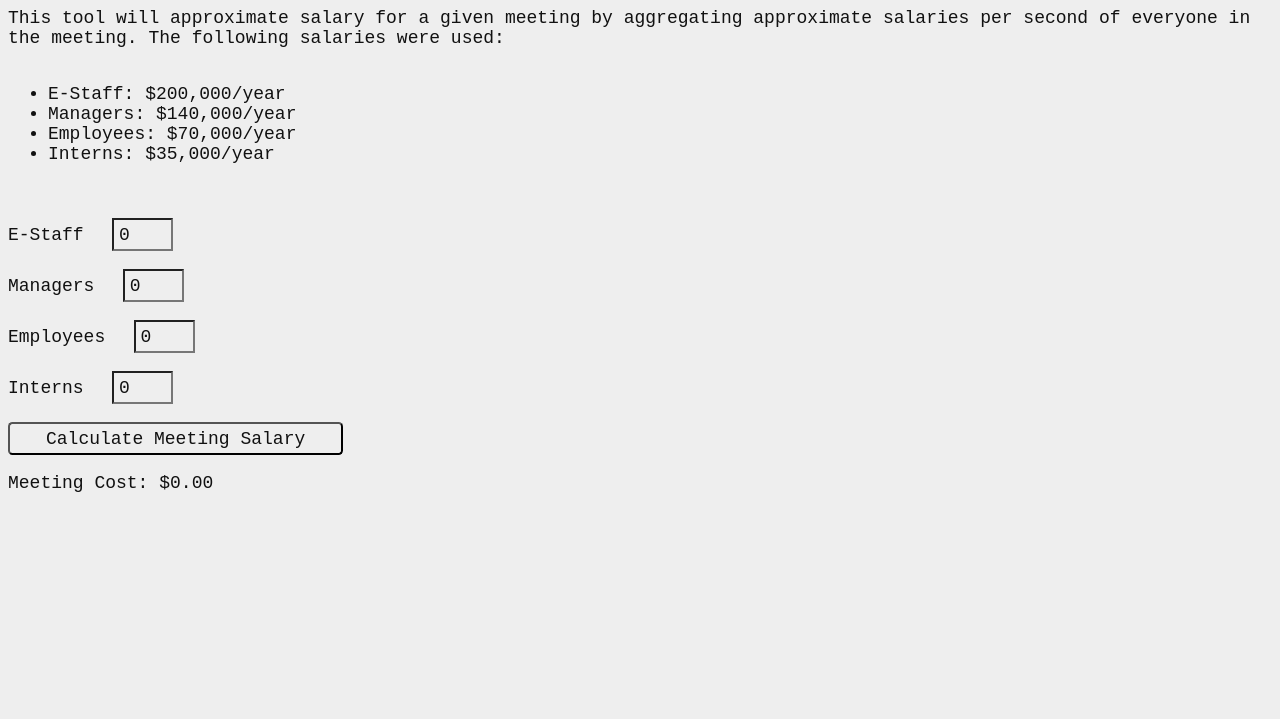
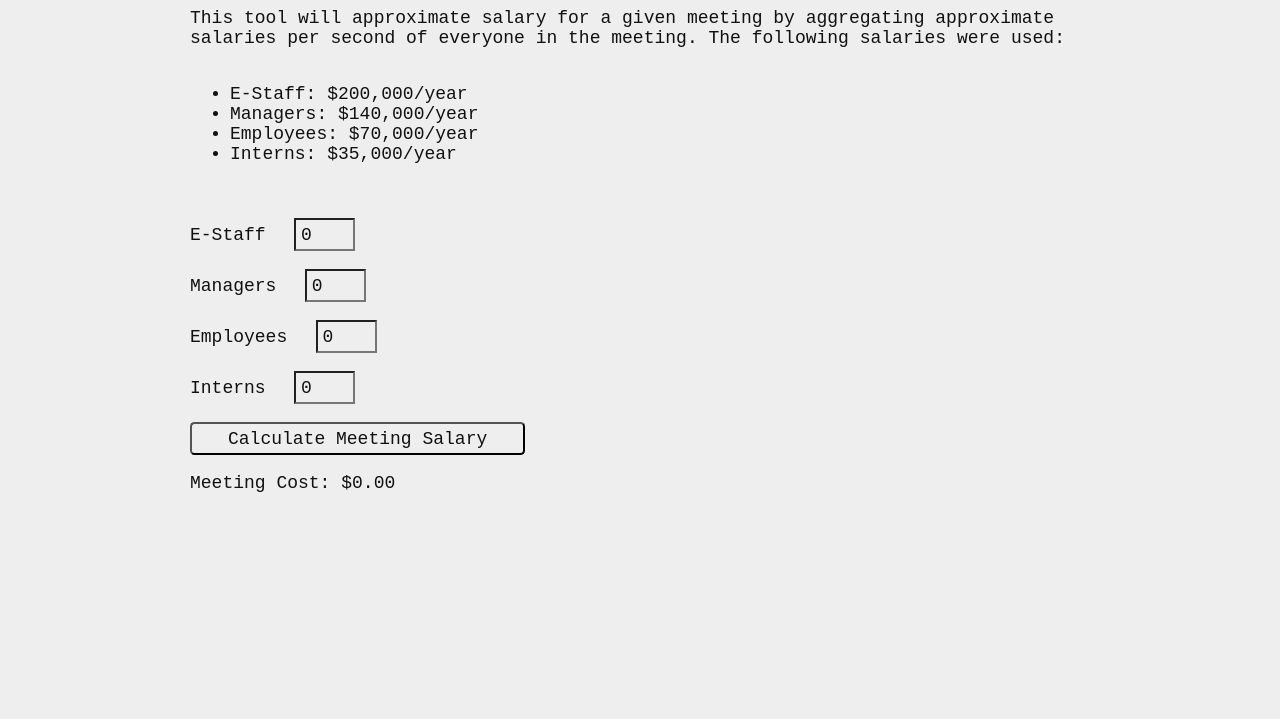
Before and after one commit to evangipson/meeting-salary-calculator, a plain HTML site: page index.html in a window 1280 px wide. Shown: the part 81-800 px from the top of the page. Drawn offline with Linux system fonts and the light colour scheme.

Commit message:
Set max width for better readability

```diff
--- a/style.css
+++ b/style.css
@@ -3,6 +3,12 @@ html, input, button {
     font-family: monospace;
     background: #EEE;
     color: #111;
+}
+
+body {
+    max-width: 50rem;
+    margin: 0 auto;
+    padding: 0 1rem;
 }
 
 button {
```
